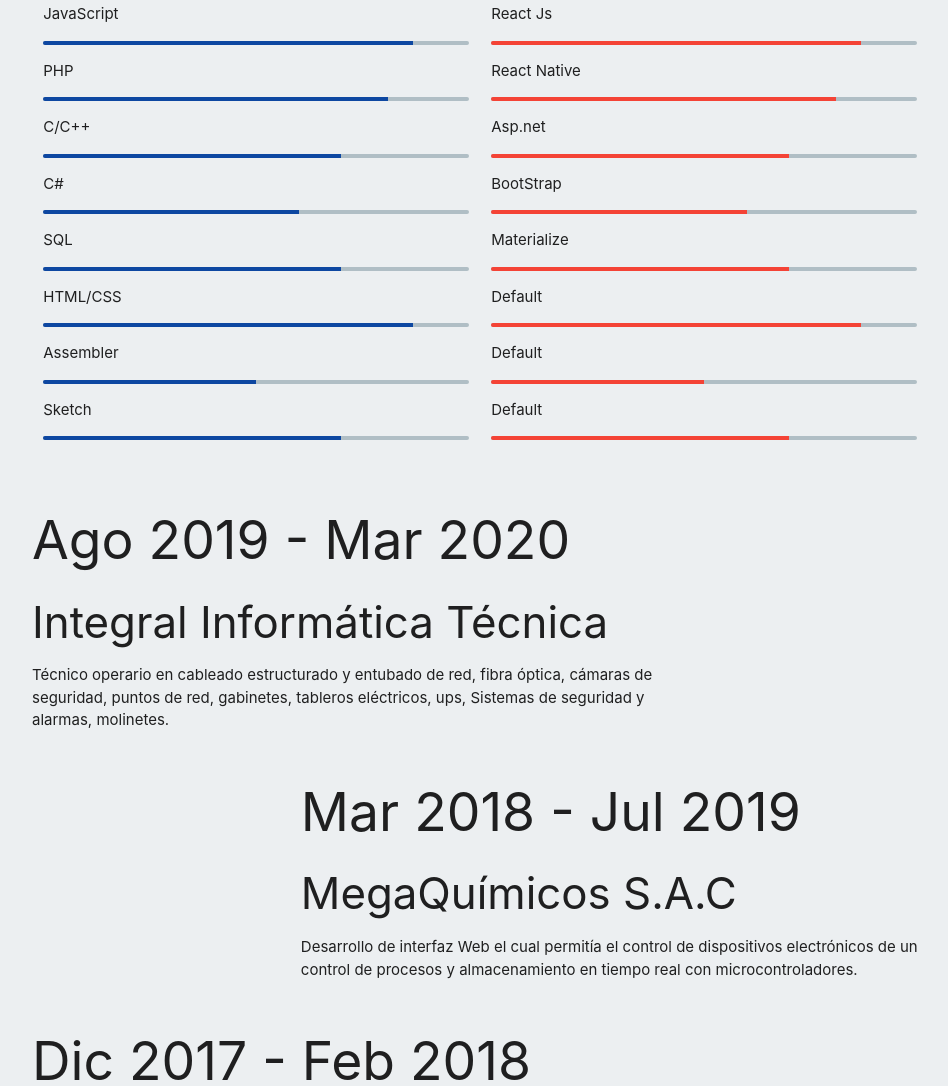
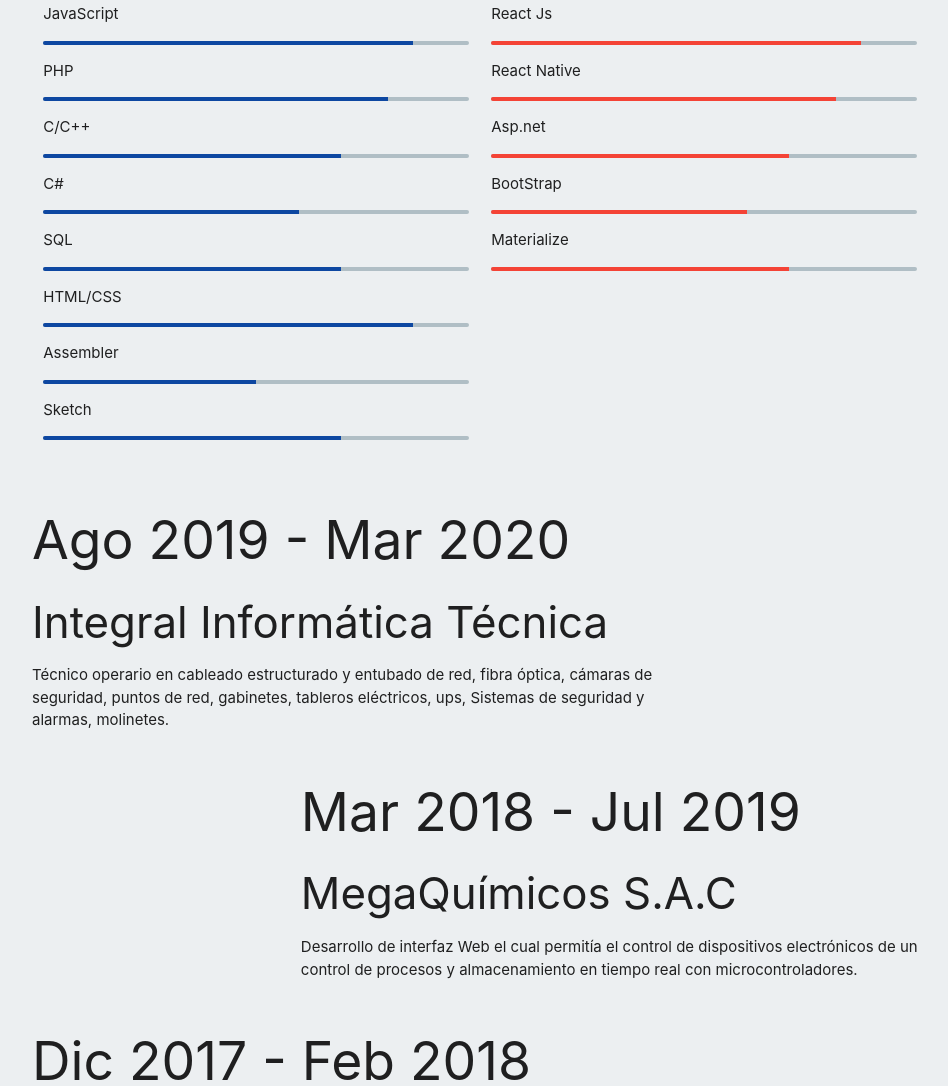
Before and after one commit to daniel123gt/daniel123gt.github.io, a plain HTML site: page experiencia.html in a window 1280 px wide. Shown: the part 772-1858 px from the top of the page, without its empty margins (160-1108 px from the left). Drawn offline with nearby package versions, Linux system fonts and the light colour scheme.

Commit message:
For commit

```diff
--- a/experiencia.html
+++ b/experiencia.html
@@ -176,24 +176,6 @@
                                 <div class="determinate red" style="width: 70%"></div>
                             </div>
                         </li>
-                        <li>
-                            <p>Default</p>
-                            <div class="progress blue-grey lighten-3">
-                                <div class="determinate red" style="width: 87%"></div>
-                            </div>
-                        </li>
-                        <li>
-                            <p>Default</p>
-                            <div class="progress blue-grey lighten-3">
-                                <div class="determinate red" style="width: 50%"></div>
-                            </div>
-                        </li>
-                        <li>
-                            <p>Default</p>
-                            <div class="progress blue-grey lighten-3">
-                                <div class="determinate red" style="width: 70%"></div>
-                            </div>
-                        </li>
                     </ul>
 
                 </div>
```
